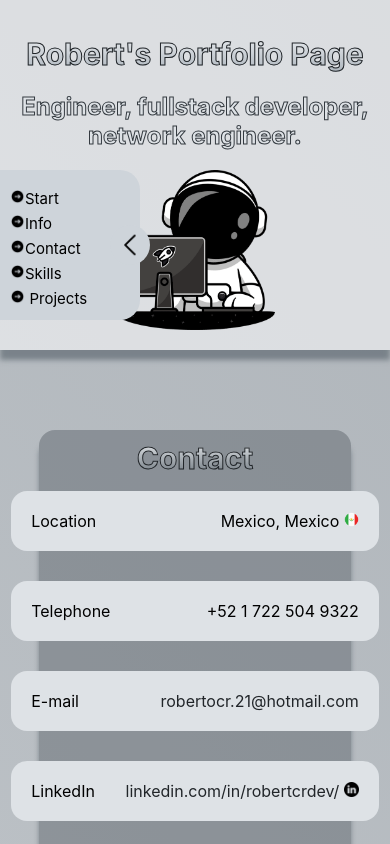
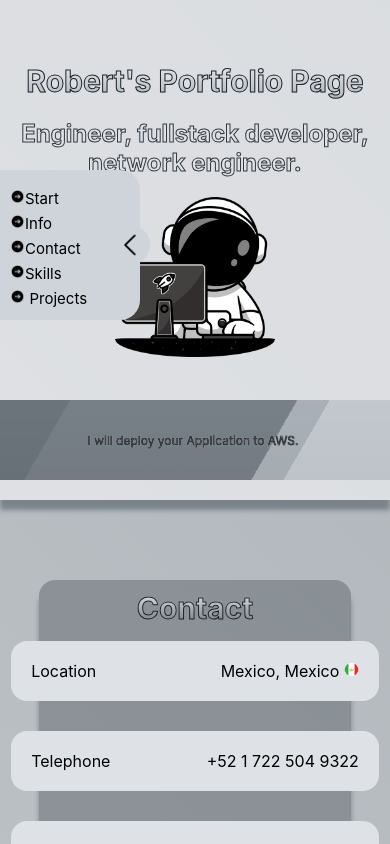
Before and after one commit to CyberYoghurt/Portfolio, a React (Create React App) app: page / in a window 390 px wide. Shown: the top 844 px of the page. Built offline with nearby package versions, Linux system fonts and the light colour scheme.

Commit message:
Added hero content

```diff
--- a/package.json
+++ b/package.json
@@ -10,6 +10,7 @@
     "react": "^18.2.0",
     "react-dom": "^18.2.0",
     "react-scripts": "5.0.1",
+    "react-type-animation": "^3.1.0",
     "swiper": "^10.0.4",
     "web-vitals": "^2.1.4"
   },
--- a/src/App.css
+++ b/src/App.css
@@ -140,19 +140,22 @@ li,
 }
 
 .hero {
-  display: flex;
-  align-content: center;
-  align-items: center;
-  justify-content: space-around;
   margin-top: 0rem;
   color: rgb(var(--color-9));
   position: relative;
   z-index: 1;
   background-color: rgb(var(--color-1), 0.6);
   width: 100%;
-  height: 300px;
   text-align: center;
   box-shadow: 0 10px 5px rgb(var(--color-6), 0.8);
+}
+
+.hero__flex {
+  display: flex;
+  align-content: center;
+  align-items: center;
+  justify-content: space-around;
+  height: 300px;
 }
 
 .hero__img {
@@ -174,7 +177,65 @@ li,
   white-space: nowrap;
   -webkit-text-stroke: 1px rgb(var(--color-9));
 }
-
+.hero__typing {
+  height: 100%;
+  display: flex;
+  justify-content: center;
+  align-items: center;
+}
+.hero__typing > span {
+  font-size: 30px;
+  color: rgb(var(--color-2));
+  background-color: rgb(var(--color-1));
+  background-clip: text;
+  -webkit-text-fill-color: transparent;
+  white-space: nowrap;
+  -webkit-text-stroke: 1px rgb(var(--color-8));
+}
+.hero__ellipse {
+  background: linear-gradient(rgb(var(--color-6)), rgb(var(--color-7)));
+  height: 60px;
+  margin-bottom: 3rem;
+  box-shadow: 10px;
+  transition: all 1s;
+  clip-path: polygon(0% 0, 100% 0, 100% 100%, 0% 100%);
+  display: block;
+  margin: 0 auto 2rem auto;
+}
+.hero__ellipse:hover {
+  clip-path: polygon(5% 0%, 95% 0%, 100% 100%, 0% 100%);
+  transform: rotateX(30deg);
+}
+.hero__background {
+  animation: slide 3s ease-in-out infinite alternate;
+  background-image: linear-gradient(
+    -60deg,
+    rgb(var(--color-4)) 50%,
+    rgb(var(--color-6)) 50%
+  );
+  bottom: 0;
+  left: -50%;
+  opacity: 0.5;
+  position: fixed;
+  right: -50%;
+  top: 0;
+  z-index: -1;
+}
+.hero__background1 {
+  animation-direction: alternate-reverse;
+  animation-duration: 4s;
+}
+.hero__background2 {
+  animation-duration: 5s;
+}
+@keyframes slide {
+  0% {
+    transform: translateX(-25%);
+  }
+  100% {
+    transform: translateX(25%);
+  }
+}
 .hero__content {
   width: 60%;
   border-radius: 1rem;
@@ -673,6 +734,13 @@ li,
   }
 }
 @media only screen and (max-width: 800px) {
+  .hero__flex {
+    display: flex;
+    height: 400px;
+    align-items: center;
+    justify-content: center;
+    flex-direction: column;
+  }
   .project__separator {
     display: flex;
     flex-direction: column;
@@ -768,6 +836,22 @@ li,
   }
 }
 @media only screen and (max-width: 600px) {
+  .hero {
+    height: 500px;
+  }
+  .hero__name {
+    font-size: 30px;
+  }
+  .hero__content {
+    width: 100%;
+  }
+  .hero__ellipse {
+    height: 80px;
+  }
+  .hero__typing > span {
+    max-width: 80%;
+    font-size: 12px;
+  }
   .project__description,
   .project__swiper {
     margin-top: 30px;
@@ -780,25 +864,19 @@ li,
   .project__description {
     height: 300px;
   }
-  .hero {
-    display: block;
-    height: 350px;
-  }
-  .hero__content {
-    width: 100%;
-  }
+
   .body {
     width: 100%;
     left: 0%;
   }
+}
+@media only screen and (max-width: 400px) {
   .hero {
-    height: 350px;
+    height: 500px;
   }
   .hero__name {
-    font-size: 35px;
+    font-size: 30px;
   }
-}
-@media only screen and (max-width: 400px) {
   .project__separator {
     display: flex;
     flex-direction: column;
@@ -818,12 +896,7 @@ li,
   .skill {
     width: 90%;
   }
-  .hero {
-    height: 350px;
-  }
-  .hero__name {
-    font-size: 30px;
-  }
+
   .aboutme__card {
     grid-template-columns: 5px 20rem 5px;
   }
--- a/src/components/Hero.js
+++ b/src/components/Hero.js
@@ -1,7 +1,10 @@
 import Work from '../images/coder.png';
+import { TypeAnimation } from 'react-type-animation';
+
 export default function Hero() {
   return (
     <div className="hero">
+      <div className="hero__flex">
         <div className="hero__content">
           <h1 className="hero__name ref0"> Robert's Portfolio Page</h1>
           <h2 className="hero__info">
@@ -10,5 +13,46 @@ export default function Hero() {
         </div>
         <img alt="Hero icon" className="hero__img" src={Work}></img>
       </div>
+      <div className="hero__ellipse">
+        <div className="hero__background"></div>
+        <div className="hero__background hero__background1"></div>
+        <div className="hero__background hero__background2"></div>
+        <div className="hero__typing">
+          <TypeAnimation
+            sequence={[
+              // Same substring at the start will only be typed out once, initially
+              'I will make your React Frontend application.',
+              1000,
+              'I will deploy your Application to AWS.',
+              1000,
+              'I will make your Node GraphQL server.',
+              1000,
+              'I will deploy your application with Docker.',
+              1000,
+              'I will create your Django Application with websockets.',
+              1000,
+              'I will develop your Java API REST.',
+              1000,
+              'I will manage your MySQL DB.',
+              1000,
+              'I will make your Vue.js Frontend Application.',
+              1000,
+              'I will create your Java Spring Server.',
+              1000,
+              'I will design and map your UX/UI.',
+              1000,
+              'I will make your SSR Next.js application.',
+              1000,
+              'I will manage your Kubernetes clusters.',
+              1000,
+            ]}
+            wrapper="span"
+            speed={50}
+            style={{ display: 'inline-block' }}
+            repeat={Infinity}
+          />
+        </div>
+      </div>
+    </div>
   );
 }
```
Also changed, not shown: 1 other file (tests, documents, lock files or other folders). Lines whose indentation alone changed are shown as unchanged.
